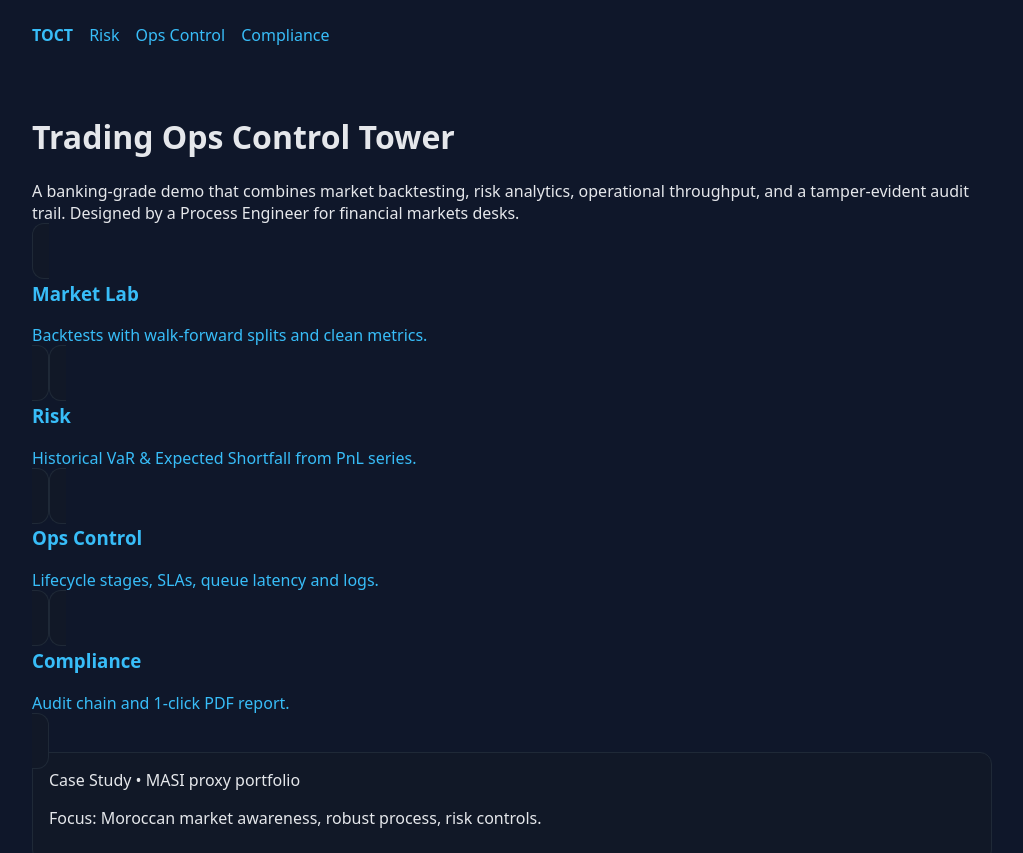
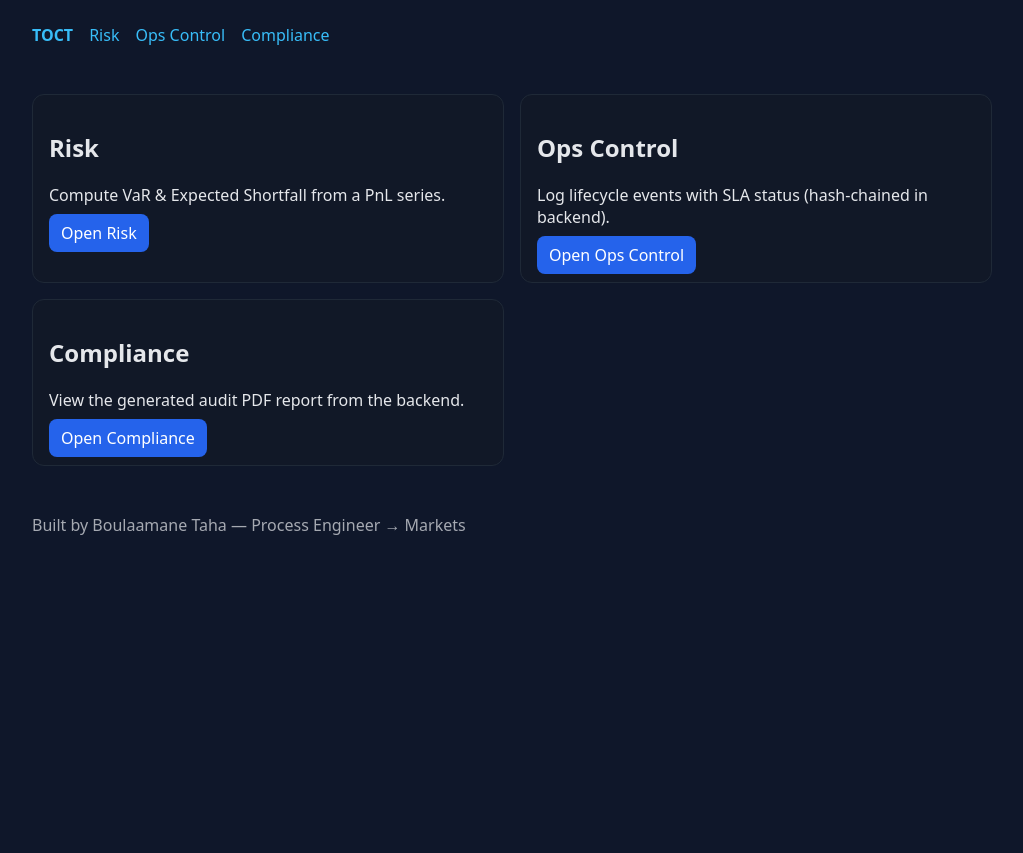
Before and after one commit to TahaBo04/Toct, a Next.js app in the folder frontend/: page / in a window 1280 px wide. Shown: the top 853 px of the page, without its empty margins (128-1151 px from the left). After the commit the page ends 800 px from the top, so only its background shows below. Built offline with nearby package versions, Linux system fonts and the light colour scheme.

Commit message:
Update page.tsx

```diff
--- a/frontend/src/app/page.tsx
+++ b/frontend/src/app/page.tsx
@@ -1,35 +1,22 @@
+import Link from "next/link";
+
 export default function Home() {
-  const Tile = ({title, desc, href}:{title:string;desc:string;href:string}) => (
-    <a href={href} className="card hover:bg-white/10 transition">
-      <h3 className="text-xl font-semibold">{title}</h3>
-      <p className="opacity-80 mt-2">{desc}</p>
-    </a>
-  );
-
   return (
-    <div className="space-y-8">
-      <h1 className="h1">Trading Ops Control Tower</h1>
-      <p className="opacity-80">
-        A banking-grade demo that combines market backtesting, risk analytics, operational throughput,
-        and a tamper-evident audit trail. Designed by a Process Engineer for financial markets desks.
-      </p>
-      <div className="grid md:grid-cols-2 gap-4">
-        <Tile title="Market Lab"
-              desc="Backtests with walk-forward splits and clean metrics."
-              href="/market-lab"/>
-        <Tile title="Risk"
-              desc="Historical VaR & Expected Shortfall from PnL series."
-              href="/risk"/>
-        <Tile title="Ops Control"
-              desc="Lifecycle stages, SLAs, queue latency and logs."
-              href="/ops-control"/>
-        <Tile title="Compliance"
-              desc="Audit chain and 1-click PDF report."
-              href="/compliance"/>
+    <div className="grid2">
+      <div className="card">
+        <h2>Risk</h2>
+        <p>Compute VaR & Expected Shortfall from a PnL series.</p>
+        <Link className="btn" href="/risk">Open Risk</Link>
       </div>
       <div className="card">
-        <div className="kpi">Case Study • MASI proxy portfolio</div>
-        <p className="opacity-80 mt-2">Focus: Moroccan market awareness, robust process, risk controls.</p>
+        <h2>Ops Control</h2>
+        <p>Log lifecycle events with SLA status (hash-chained in backend).</p>
+        <Link className="btn" href="/ops-control">Open Ops Control</Link>
+      </div>
+      <div className="card">
+        <h2>Compliance</h2>
+        <p>View the generated audit PDF report from the backend.</p>
+        <Link className="btn" href="/compliance">Open Compliance</Link>
       </div>
     </div>
   );
```
